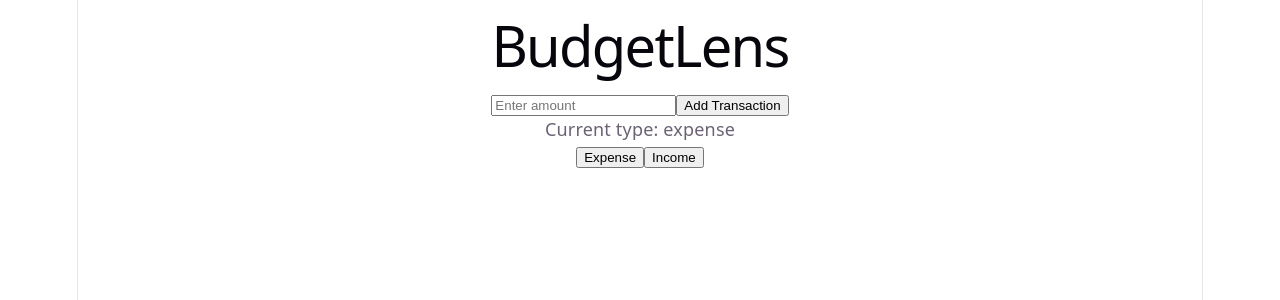
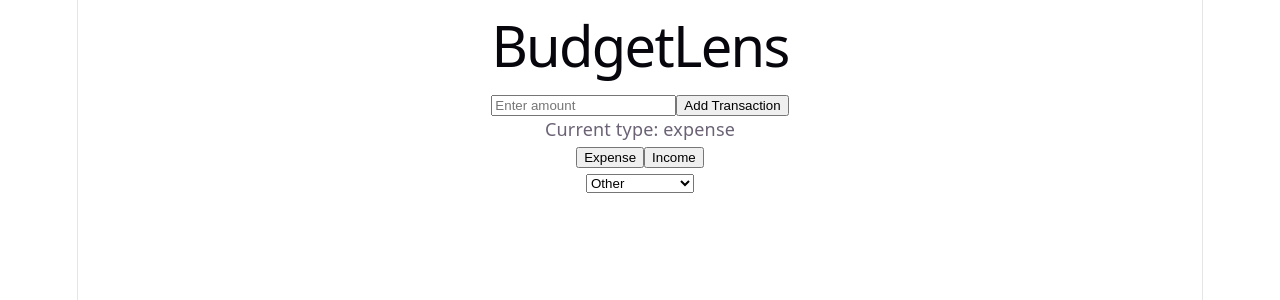
Before and after one commit to KarthikGadde4/budgetlens, a React (Vite) app: page / in a window 1280 px wide. Shown: the top 300 px of the page. Built offline with nearby package versions, Linux system fonts and the light colour scheme.

Commit message:
Added category selection via dropdown and integrated into transactions

```diff
--- a/src/App.tsx
+++ b/src/App.tsx
@@ -2,16 +2,29 @@ import { useState } from 'react'
 import './App.css'
 import type { Transaction } from "./types/transaction";
 function App() {
+  type Category =
+  | "Rent"
+  | "Groceries"
+  | "Dining"
+  | "Transportation"
+  | "Subscriptions"
+  | "Shopping"
+  | "Healthcare"
+  | "Entertainment"
+  | "Savings"
+  | "Income"
+  | "Other";
   const [transactions, setTransactions] = useState<Transaction[]>([]);
   const [amount, setAmount] = useState("");
   const [type, setType] = useState<"income" | "expense">("expense");
+  const [category, setCategory] = useState<Category>("Other");
 
   const addTransaction = () => {
     const newTransaction: Transaction = {
       id: Date.now().toString(),
       amount: Number(amount),
       type,
-      category: "Food",
+      category,
       date: "2026-05-04",
       note: "test",
     };
@@ -47,6 +60,22 @@ function App() {
     </button>
   </div>
 
+  <select
+  value={category}
+  onChange={(e) => setCategory(e.target.value as Category)}
+>
+  <option value="Rent">Rent</option>
+  <option value="Groceries">Groceries</option>
+  <option value="Dining">Dining</option>
+  <option value="Transportation">Transportation</option>
+  <option value="Subscriptions">Subscriptions</option>
+  <option value="Shopping">Shopping</option>
+  <option value="Healthcare">Healthcare</option>
+  <option value="Entertainment">Entertainment</option>
+  <option value="Savings">Savings</option>
+  <option value="Income">Income</option>
+  <option value="Other">Other</option>
+</select>
 
       <ul>
         {transactions.map((t) => (
```
